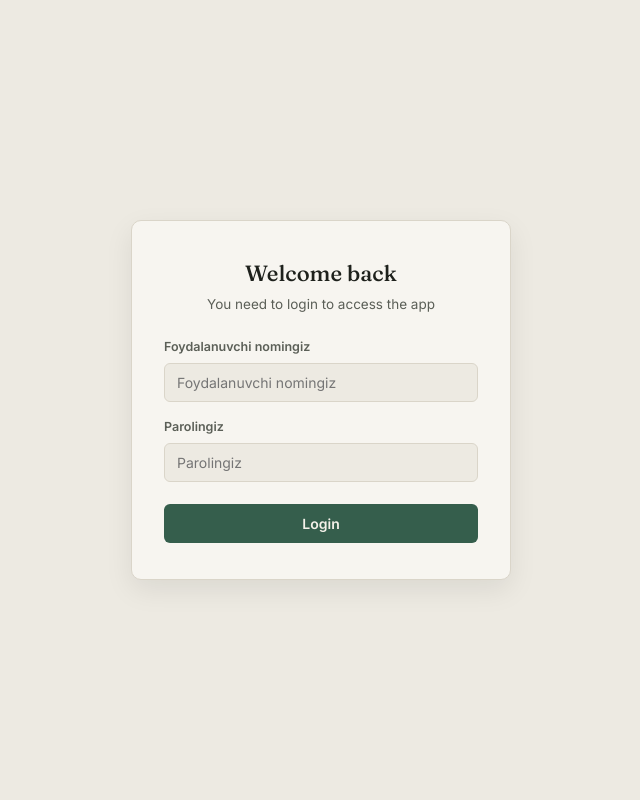
After one commit to saidjalol1/taskly, a Django app: page /login/ in a window 1280 px wide. The commit adds this page. Shown: the whole page, without its empty margins (319-959 px from the left). Run offline with Django 5.2, Linux system fonts and the light colour scheme.

Commit message:
login/messages/logout/status change done

```diff
--- a/taskly/config/settings.py
+++ b/taskly/config/settings.py
@@ -52,6 +52,10 @@ MIDDLEWARE = [
 ]
 
 ROOT_URLCONF = 'config.urls'
+
+LOGIN_URL = "/login/"
+
+
 
 TEMPLATES = [
     {
--- a/taskly/main/models.py
+++ b/taskly/main/models.py
@@ -1,5 +1,4 @@
 from django.db import models
-
 
 
 class CategoryTask(models.Model):
--- a/taskly/main/urls.py
+++ b/taskly/main/urls.py
@@ -9,5 +9,7 @@ urlpatterns = [
     path("", main_view, name="asosiy"),
     path('add-post/', create_post,  name='create_post'),
     path('delete-post/', delete_post, name="delete"),
-    path("toggle-task/", toggle_task_status, name="task_done")
+    path("toggle-task/", toggle_task_status, name="task_done"),
+    path("login/", login_view, name="login_page"),
+    path("logout/", logout_view , name="logout")
 ]
--- a/taskly/main/views.py
+++ b/taskly/main/views.py
@@ -1,10 +1,15 @@
 from django.shortcuts import render, redirect
+from django.contrib.auth import login, authenticate, logout
+from django.contrib.auth.decorators import login_required
+from django.contrib import messages
+
+
 from .models import CategoryTask, Task
 from datetime import datetime
 
 
 
-
+@login_required
 def main_view(request):
     context = {
         "categories": CategoryTask.objects.all()
@@ -21,6 +26,7 @@ def main_view(request):
     return render(request, 'index.html', context)
 
 
+@login_required
 def create_post(request):
     if request.method == "POST":
         title = request.POST.get("title")
@@ -38,6 +44,7 @@ def create_post(request):
 
     return redirect('main:asosiy')
 
+@login_required
 def delete_post(request):
     if request.method == "POST":
         task_id = request.POST.get("task_id")
@@ -46,7 +53,7 @@ def delete_post(request):
 
     return redirect("main:asosiy")
 
-
+@login_required
 def toggle_task_status(request):
     if request.method == "POST":
         task_id = request.POST.get("task_id")
@@ -57,3 +64,27 @@ def toggle_task_status(request):
         task.save()
 
     return redirect("main:asosiy")
+
+
+def login_view(request):
+
+    if request.method == "POST":
+        username = request.POST.get("username")
+        password = request.POST.get("password")
+
+        user = authenticate(request=request, username=username, password=password)
+
+        if user is None:
+            messages.error(request, "Sening parol yoki Foydalanuvchi noming no to'gri")
+            return render(request, "login.html")
+
+        login(request, user)
+        messages.success(request, "Hush kelibsiz !")
+        return redirect("main:asosiy")
+
+    return render(request, "login.html")
+
+
+def logout_view(request):
+    logout(request)
+    return redirect("main:login_page")
--- /dev/null
+++ b/taskly/templates/login.html
@@ -0,0 +1,188 @@
+<!DOCTYPE html>
+<html lang="en">
+<head>
+    <meta charset="UTF-8">
+    <meta name="viewport" content="width=device-width, initial-scale=1.0">
+    <title>Login</title>
+    <style>
+        @import url('https://fonts.googleapis.com/css2?family=Fraunces:opsz,wght@9..144,400;9..144,500;9..144,600&family=Inter:wght@400;500;600;700&display=swap');
+
+        :root {
+            --bg: #EDEAE2;
+            --bg-elevated: #F7F5F0;
+            --ink: #1E211C;
+            --ink-soft: #5B5F57;
+            --ink-faint: #8B8F84;
+            --border: #DAD5C9;
+            --border-strong: #C6C0B2;
+            --accent: #355E4C;
+            --accent-ink: #F4F1E9;
+            --overdue: #A6432E;
+            --overdue-soft: #F1DED8;
+            --font-display: 'Fraunces', Georgia, serif;
+            --font-body: 'Inter', -apple-system, BlinkMacSystemFont, 'Segoe UI', sans-serif;
+            --radius-sm: 6px;
+            --radius-md: 10px;
+            --shadow-ring: 0 0 0 2px var(--accent);
+            color-scheme: light;
+        }
+
+        * , *::before, *::after { box-sizing: border-box; }
+
+        html, body { margin: 0; padding: 0; height: 100%; }
+
+        body {
+            background: var(--bg);
+            color: var(--ink);
+            font-family: var(--font-body);
+            font-size: 15px;
+            line-height: 1.5;
+            -webkit-font-smoothing: antialiased;
+            display: flex;
+            align-items: center;
+            justify-content: center;
+            min-height: 100vh;
+            padding: 20px;
+        }
+
+        .login-card {
+            width: 100%;
+            max-width: 380px;
+            background: var(--bg-elevated);
+            border: 1px solid var(--border);
+            border-radius: var(--radius-md);
+            padding: 36px 32px;
+            box-shadow: 0 10px 28px rgba(0, 0, 0, 0.08);
+        }
+
+        h1 {
+            font-family: var(--font-display);
+            font-size: 22px;
+            font-weight: 500;
+            margin: 0 0 4px;
+            text-align: center;
+        }
+
+        .subtext {
+            color: var(--ink-soft);
+            font-size: 13.5px;
+            text-align: center;
+            margin: 0 0 24px;
+        }
+
+        .error_message {
+            color: var(--overdue);
+            background: var(--overdue-soft);
+            border-radius: var(--radius-sm);
+            padding: 8px 12px;
+            font-size: 13.5px;
+            font-weight: 600;
+            margin: 0 0 12px;
+        }
+
+        .field {
+            display: flex;
+            flex-direction: column;
+            gap: 6px;
+            margin-bottom: 16px;
+        }
+
+        .field label {
+            font-size: 12.5px;
+            font-weight: 600;
+            color: var(--ink-soft);
+        }
+
+        input[type="text"],
+        input[type="password"] {
+            font-family: inherit;
+            font-size: 14px;
+            color: var(--ink);
+            background: var(--bg);
+            border: 1px solid var(--border);
+            border-radius: var(--radius-sm);
+            padding: 10px 12px;
+            width: 100%;
+        }
+
+        input:focus-visible {
+            outline: none;
+            box-shadow: var(--shadow-ring);
+            border-color: var(--accent);
+        }
+
+        .btn-primary {
+            width: 100%;
+            border: none;
+            border-radius: var(--radius-sm);
+            background: var(--accent);
+            color: var(--accent-ink);
+            font-family: inherit;
+            font-weight: 600;
+            font-size: 14px;
+            padding: 11px 16px;
+            margin-top: 6px;
+            cursor: pointer;
+        }
+
+        .btn-primary:hover { filter: brightness(1.06); }
+
+        @media (prefers-color-scheme: dark) {
+            :root:not([data-theme="light"]) {
+                --bg: #14181A;
+                --bg-elevated: #1B211D;
+                --ink: #E9E6DC;
+                --ink-soft: #9CA39A;
+                --ink-faint: #6B7168;
+                --border: #2A312C;
+                --border-strong: #394038;
+                --accent: #7FC2A4;
+                --accent-ink: #12201A;
+                --overdue: #E08469;
+                --overdue-soft: #35241F;
+                color-scheme: dark;
+            }
+        }
+
+        :root[data-theme="dark"] {
+            --bg: #14181A;
+            --bg-elevated: #1B211D;
+            --ink: #E9E6DC;
+            --ink-soft: #9CA39A;
+            --ink-faint: #6B7168;
+            --border: #2A312C;
+            --border-strong: #394038;
+            --accent: #7FC2A4;
+            --accent-ink: #12201A;
+            --overdue: #E08469;
+            --overdue-soft: #35241F;
+            color-scheme: dark;
+        }
+    </style>
+</head>
+<body>
+    <div class="login-card">
+        <h1>Welcome back</h1>
+        <p class="subtext">You need to login to access the app</p>
+
+        {% if messages %}
+            {% for msg in messages %}
+                <p class="{% if msg.tags == 'error' %}error_message{% endif %}">{{ msg }}</p>
+            {% endfor %}
+        {% endif %}
+
+        <form action="{% url 'main:login_page' %}" method="POST">
+            {% csrf_token %}
+            <div class="field">
+                <label for="username">Foydalanuvchi nomingiz</label>
+                <input type="text" id="username" name="username" placeholder="Foydalanuvchi nomingiz" required>
+            </div>
+            <div class="field">
+                <label for="password">Parolingiz</label>
+                <input type="password" id="password" name="password" placeholder="Parolingiz" required>
+            </div>
+            <button type="submit" class="btn-primary">Login</button>
+        </form>
+    </div>
+</body>
+</html>
```
Also changed, not shown: taskly/templates/index.html (+18 -8 lines), taskly/db.sqlite3.
